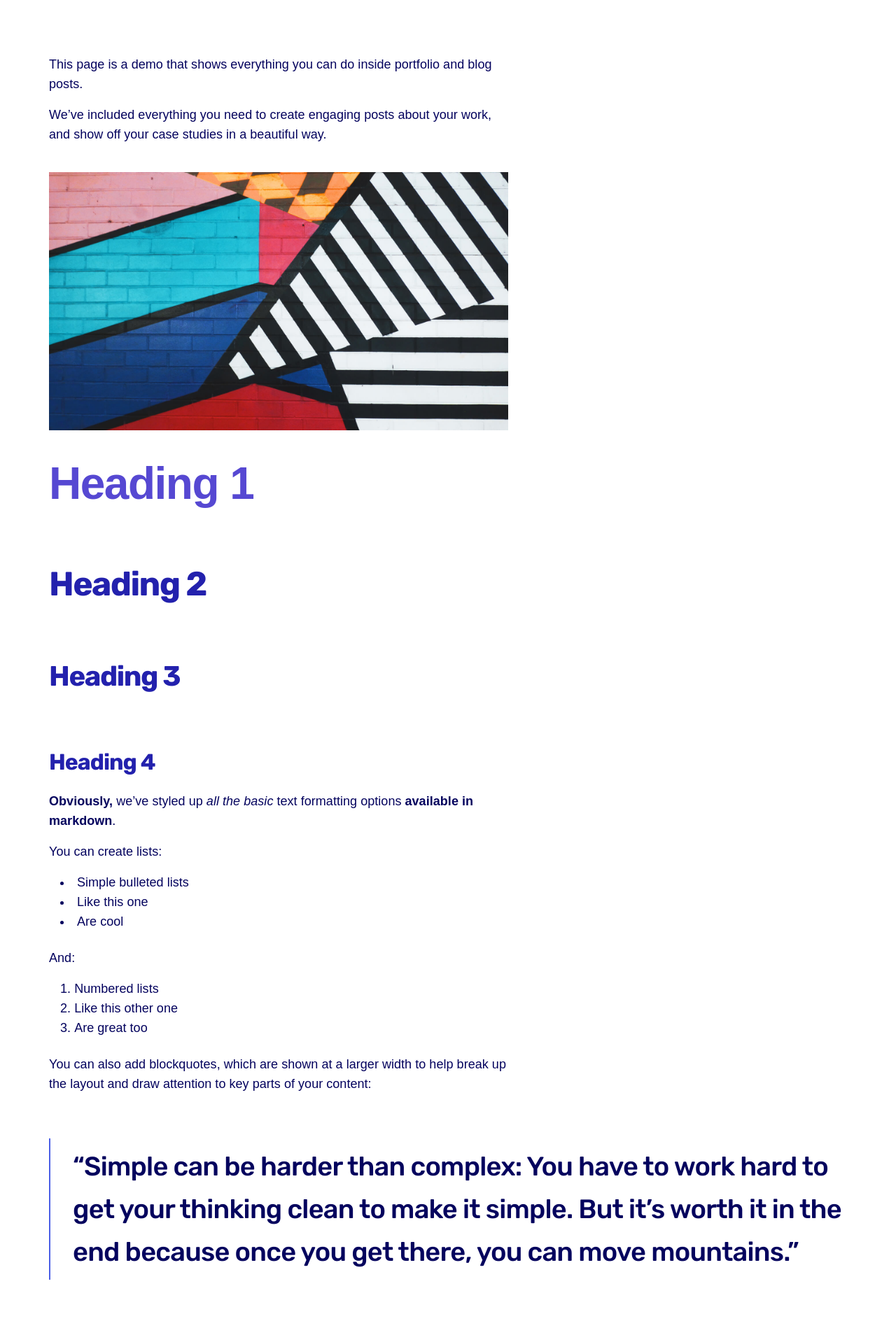
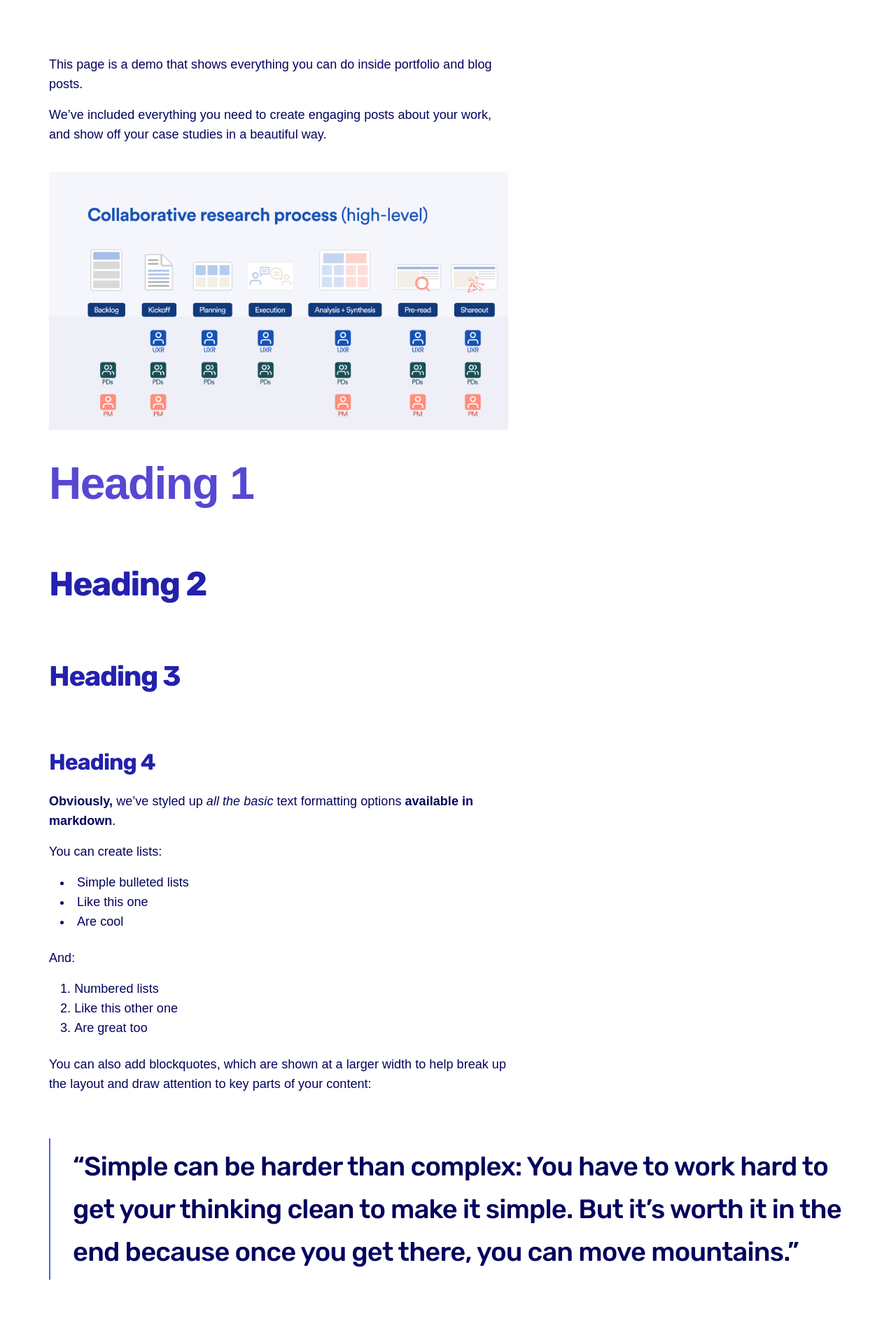
Before and after one commit to jpswizzle/julesconnectsdots, a Jekyll site: the page built from _projects/2019-07-24-demo-project.md, in a window 1280 px wide. Shown: the part 1244-3142 px from the top of the page at 70% size. Built offline with Jekyll 4.4.1, drawn with Linux system fonts in a browser that asks for light colours; nearby versions of some CDN libraries.

Commit message:
Updated 1 file via CloudCannon.

```diff
--- a/_projects/2019-07-24-demo-project.md
+++ b/_projects/2019-07-24-demo-project.md
@@ -19,7 +19,7 @@ This page is a demo that shows everything you can do inside portfolio and blog p
 
 We've included everything you need to create engaging posts about your work, and show off your case studies in a beautiful way.
 
-![](/images/demo.jpg)
+![](/images/projects/driveway_launchingUXresearch_1@2x.png)
 
 # Heading 1
 
@@ -28,8 +28,6 @@ We've included everything you need to create engaging posts about your work, and
 ### Heading 3
 
 #### Heading 4
-
-
 
 **Obviously,** we’ve styled up *all the basic* text formatting options [available in markdown](https://github.com/adam-p/markdown-here/wiki/Markdown-Cheatsheet).
 
```
